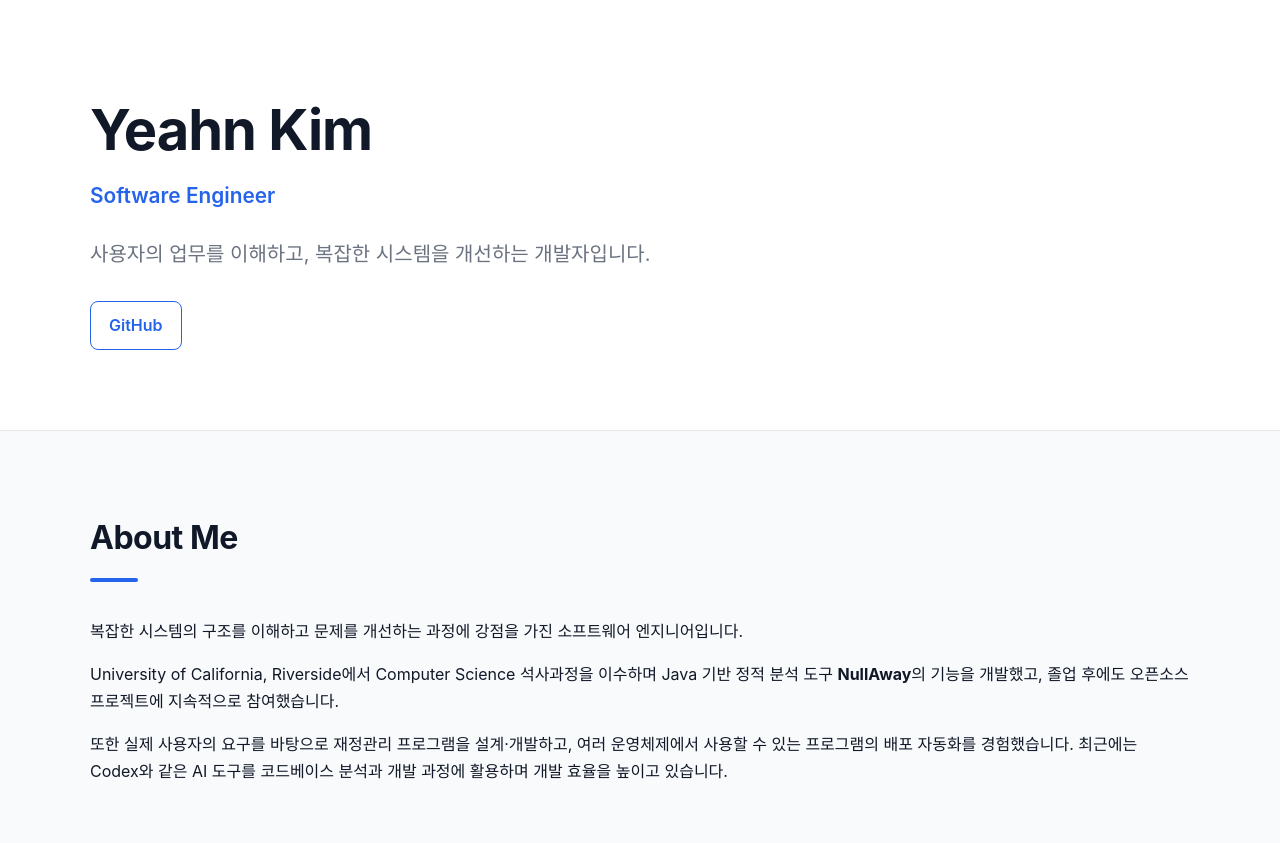
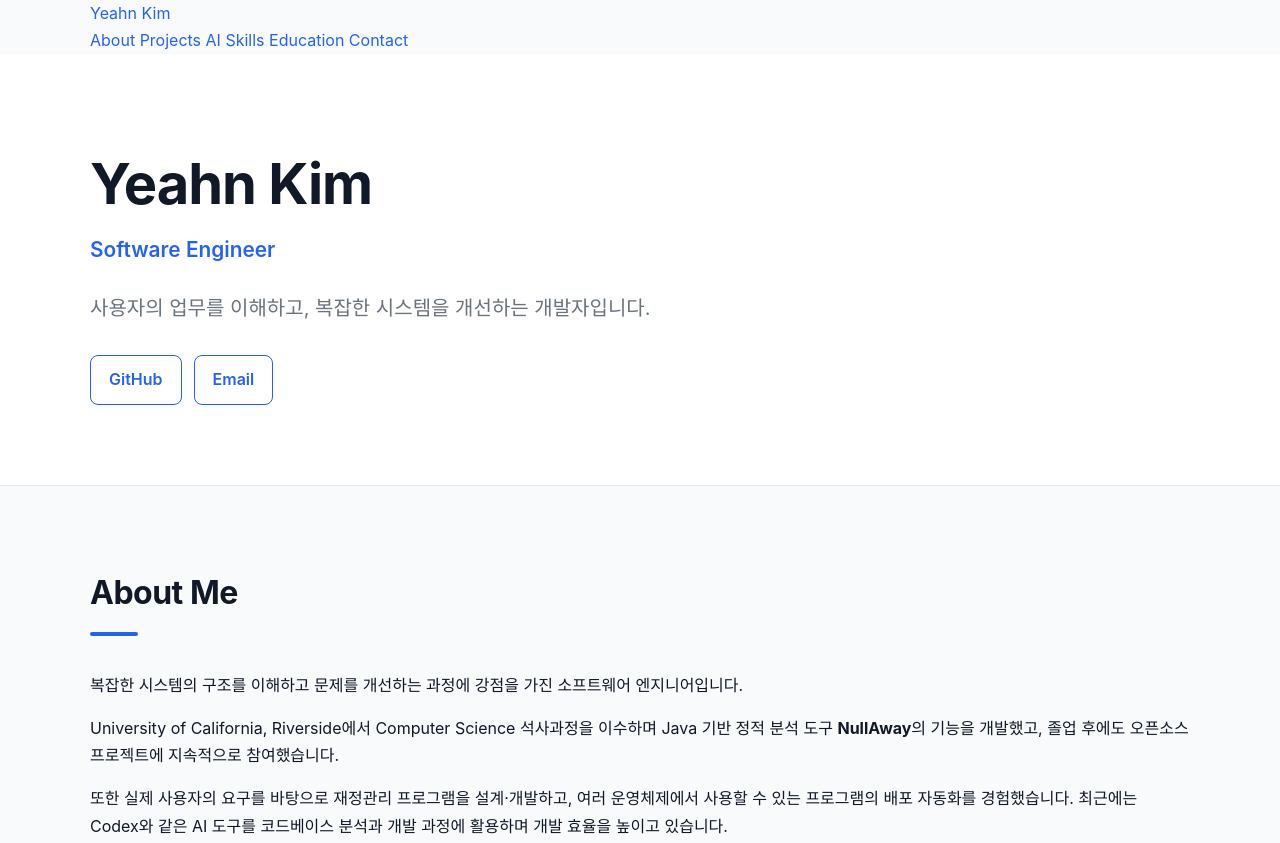
Before and after one commit to haewiful/haewiful.github.io, a plain HTML site: page index.html in a window 1280 px wide. Shown: the top 843 px of the page. Drawn offline with Linux system fonts and the light colour scheme.

Commit message:
Add navigation bar and email info.

```diff
--- a/index.html
+++ b/index.html
@@ -10,6 +10,20 @@
 </head>
 
 <body>
+  <nav class="navbar">
+    <div class="container nav-inner">
+      <a href="#" class="nav-logo">Yeahn Kim</a>
+
+      <div class="nav-links">
+        <a href="#about">About</a>
+        <a href="#projects">Projects</a>
+        <a href="#ai">AI</a>
+        <a href="#skills">Skills</a>
+        <a href="#education">Education</a>
+        <a href="#contact">Contact</a>
+      </div>
+    </div>
+  </nav>
 
   <!-- =========================
        Header / Hero
@@ -27,13 +41,9 @@
         <a href="https://github.com/haewiful" target="_blank">
           GitHub
         </a>
-
-        <!-- 나중에 이메일 추가 -->
-        <!--
-        <a href="mailto:your-email@example.com">
+        <a href="mailto:yeahnkim@gmail.com">
           Email
         </a>
-        -->
       </div>
     </div>
   </header>
@@ -576,16 +586,12 @@
             github.com/haewiful
           </a>
         </p>
-
-        <!-- 이메일 추가 예정 -->
-        <!--
         <p>
           Email:
-          <a href="mailto:your-email@example.com">
-            your-email@example.com
+          <a href="mailto:yeahnkim@gmail.com">
+            yeahnkim@gmail.com
           </a>
         </p>
-        -->
 
       </div>
     </section>
```
